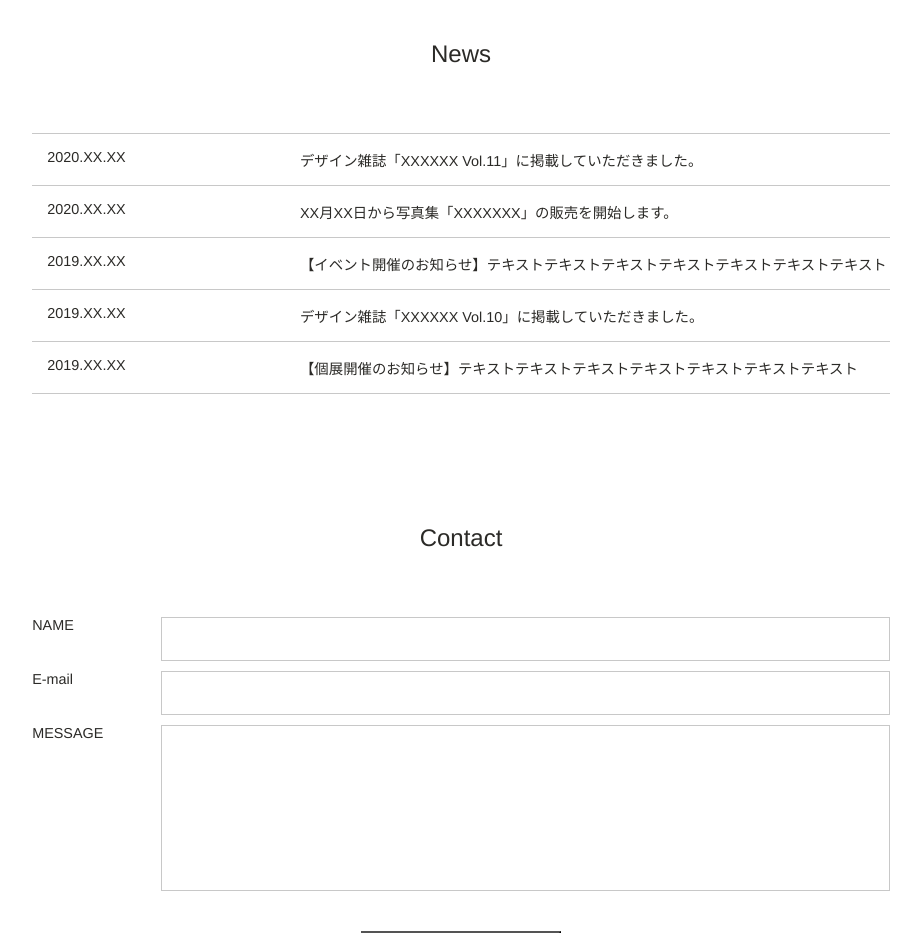
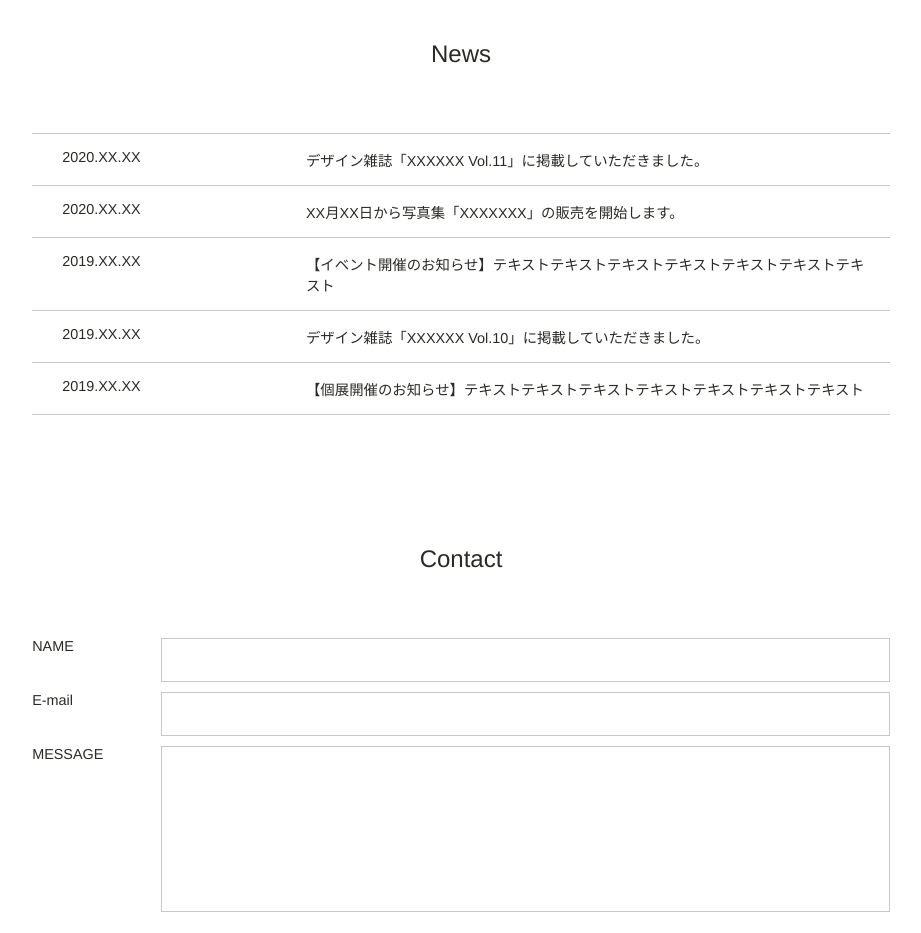
Before and after one commit to takejun0812/code-jump03, a plain HTML site: page index.html in a window 1280 px wide. Shown: the part 1680-2613 px from the top of the page, without its empty margins (179-1100 px from the left). Drawn offline with nearby package versions, Linux system fonts and the light colour scheme.

Commit message:
余白なおし

```diff
--- a/stylesheet.css
+++ b/stylesheet.css
@@ -140,7 +140,7 @@ header ul {
 .news-item {
     display: flex;
     border-top: 1px solid #c8c8c8;
-    padding: 15px 0;
+    padding: 15px;
 
 }
 
```
